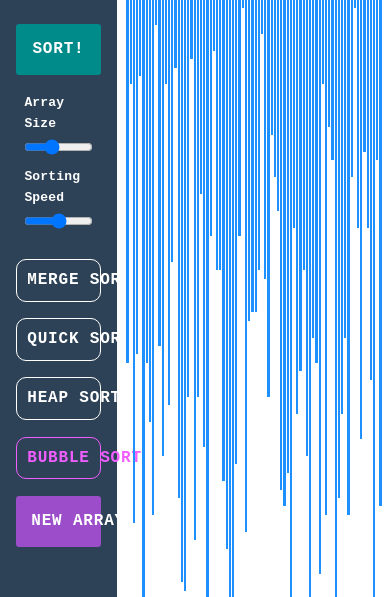
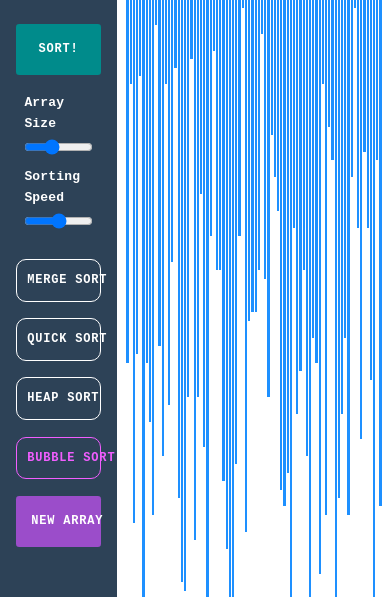
Before and after one commit to naime1947/sortalgovisulaizer, an Angular app: page / in a window 390 px wide. Shown: the top 597 px of the page. Built offline with nearby package versions, Linux system fonts and the light colour scheme.

Commit message:
button font size adjusted

```diff
--- a/src/app/components/toolbar/toolbar.component.scss
+++ b/src/app/components/toolbar/toolbar.component.scss
@@ -101,8 +101,9 @@
   }
 
   button {
-    display: block;
+    display: block !important;
     width: 100%;
+    font-size: small !important;
     margin: 1rem 0 !important;
   }
   .ranges {
```
